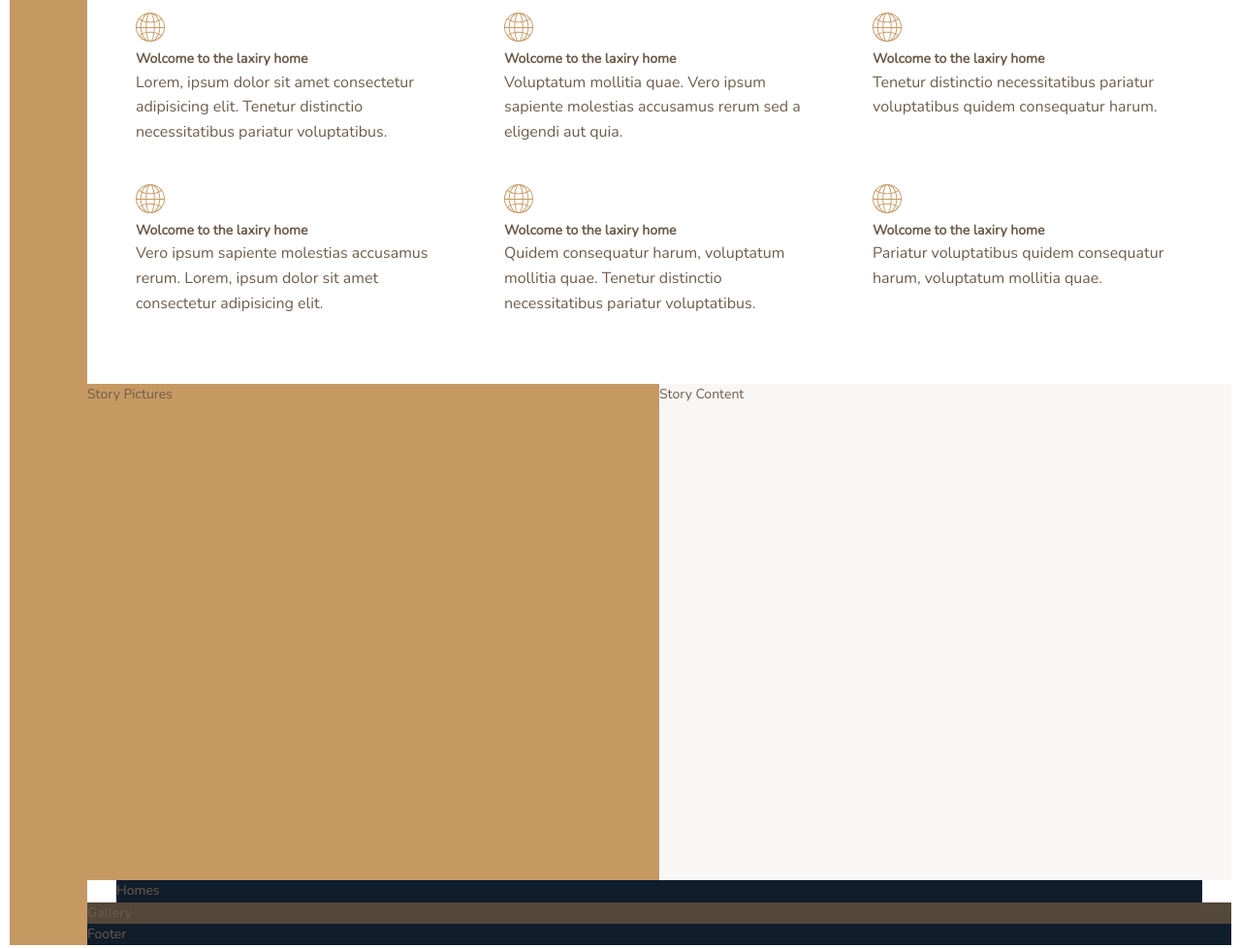
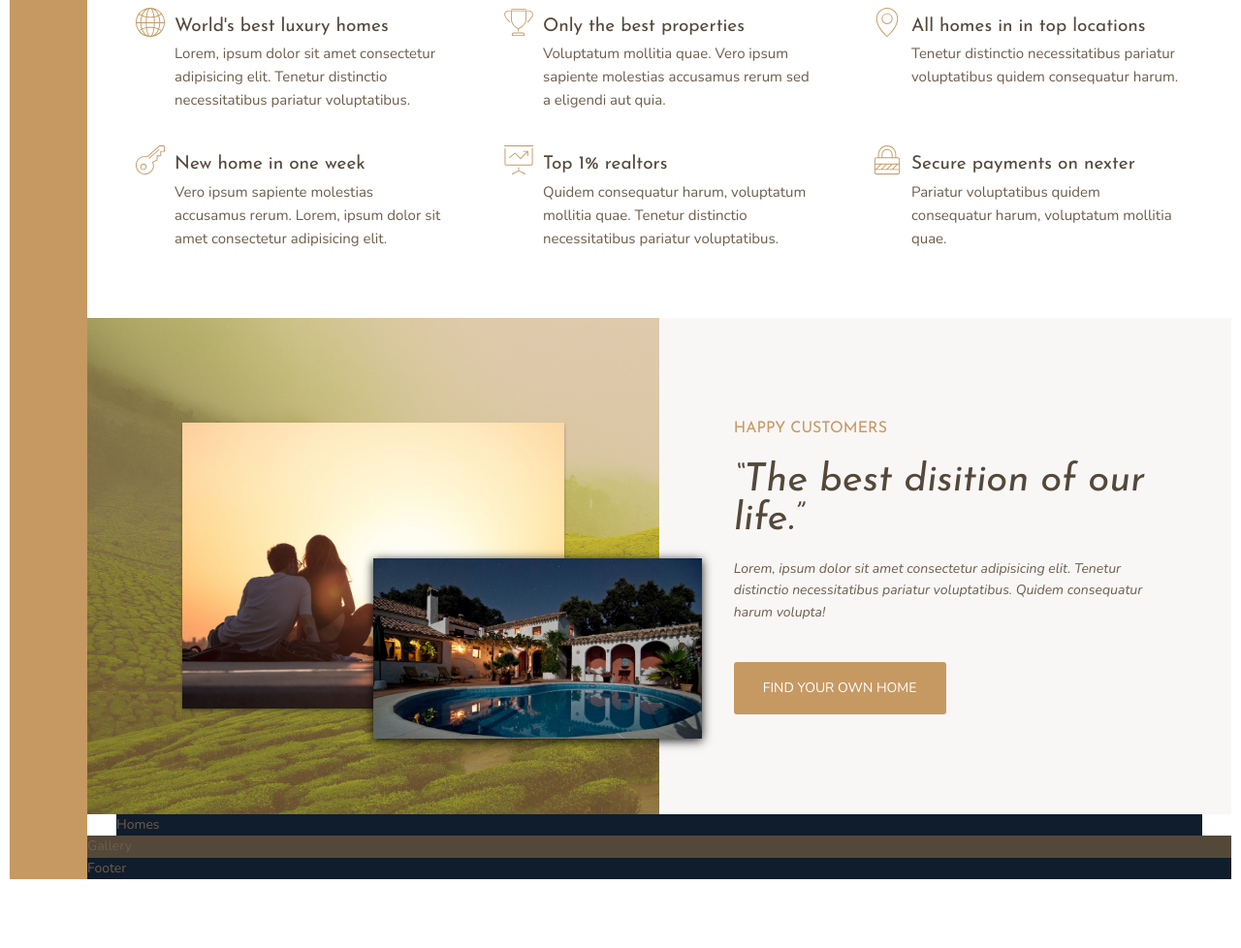
Before and after one commit to Solomon44/Nexter, a website: page index.html in a window 1280 px wide. Shown: the part 707-1685 px from the top of the page at 97% size. After the commit the page ends 1624 px from the top, so only its background shows below. Drawn offline with nearby package versions, Linux system fonts and the light colour scheme.

Commit message:
added story section

```diff
--- a/img/text.txt
+++ b/img/text.txt
@@ -1,4 +1,4 @@
---- Features
+
 
 
 
@@ -11,5 +11,3 @@
 
 
 --- Stories
-
-Lorem, ipsum dolor sit amet consectetur adipisicing elit. Tenetur distinctio necessitatibus pariatur voluptatibus. Quidem consequatur harum volupta!
--- a/index.html
+++ b/index.html
@@ -20,68 +20,87 @@
     <div class="realtors">Top 3 realtors</div>
     <section class="features">
       <div class="feature">
-        <svg class="feature-icon">
+        <svg class="feature__icon">
           <use xlink:href="img/sprite.svg#icon-global"></use>
         </svg>
-        <h4 class="heading-4">Wolcome to the laxiry home</h4>
-        <p class="feature-text">
+        <h4 class="heading-4 heading-4--dark">World's best luxury homes</h4>
+        <p class="feature__text">
           Lorem, ipsum dolor sit amet consectetur adipisicing elit. Tenetur
           distinctio necessitatibus pariatur voluptatibus.
         </p>
       </div>
+
       <div class="feature">
-        <svg class="feature-icon">
-          <use xlink:href="img/sprite.svg#icon-global"></use>
+        <svg class="feature__icon">
+          <use xlink:href="img/sprite.svg#icon-trophy"></use>
         </svg>
-        <h4 class="heading-4">Wolcome to the laxiry home</h4>
-        <p class="feature-text">
+        <h4 class="heading-4 heading-4--dark">Only the best properties</h4>
+        <p class="feature__text">
           Voluptatum mollitia quae. Vero ipsum sapiente molestias accusamus
           rerum sed a eligendi aut quia.
         </p>
       </div>
+
       <div class="feature">
-        <svg class="feature-icon">
-          <use xlink:href="img/sprite.svg#icon-global"></use>
+        <svg class="feature__icon">
+          <use xlink:href="img/sprite.svg#icon-map-pin"></use>
         </svg>
-        <h4 class="heading-4">Wolcome to the laxiry home</h4>
-        <p class="feature-text">
+        <h4 class="heading-4 heading-4--dark">All homes in in top locations</h4>
+        <p class="feature__text">
           Tenetur distinctio necessitatibus pariatur voluptatibus quidem
           consequatur harum.
         </p>
       </div>
+
       <div class="feature">
-        <svg class="feature-icon">
-          <use xlink:href="img/sprite.svg#icon-global"></use>
+        <svg class="feature__icon">
+          <use xlink:href="img/sprite.svg#icon-key"></use>
         </svg>
-        <h4 class="heading-4">Wolcome to the laxiry home</h4>
-        <p class="feature-text">
+        <h4 class="heading-4 heading-4--dark">New home in one week</h4>
+        <p class="feature__text">
           Vero ipsum sapiente molestias accusamus rerum. Lorem, ipsum dolor sit
           amet consectetur adipisicing elit.
         </p>
       </div>
+
       <div class="feature">
-        <svg class="feature-icon">
-          <use xlink:href="img/sprite.svg#icon-global"></use>
+        <svg class="feature__icon">
+          <use xlink:href="img/sprite.svg#icon-presentation"></use>
         </svg>
-        <h4 class="heading-4">Wolcome to the laxiry home</h4>
-        <p class="feature-text">
+        <h4 class="heading-4 heading-4--dark">Top 1% realtors</h4>
+        <p class="feature__text">
           Quidem consequatur harum, voluptatum mollitia quae. Tenetur distinctio
           necessitatibus pariatur voluptatibus.
         </p>
       </div>
+
       <div class="feature">
-        <svg class="feature-icon">
-          <use xlink:href="img/sprite.svg#icon-global"></use>
+        <svg class="feature__icon">
+          <use xlink:href="img/sprite.svg#icon-lock"></use>
         </svg>
-        <h4 class="heading-4">Wolcome to the laxiry home</h4>
-        <p class="feature-text">
+        <h4 class="heading-4 heading-4--dark">Secure payments on nexter</h4>
+        <p class="feature__text">
           Pariatur voluptatibus quidem consequatur harum, voluptatum mollitia
           quae.
         </p>
       </div>
     </section>
-    <div class="story__pictures">Story Pictures</div>
-    <div class="story__content">Story Content</div>
+    <div class="story__pictures">
+      <img src="./img/story-1.jpeg" alt="" class="story__img--1" />
+      <img src="./img/story-2.jpeg" alt="" class="story__img--2" />
+    </div>
+    <div class="story__content">
+      <h3 class="heading-3 mb-sm">Happy Customers</h3>
+      <h2 class="heading-2 heading-2--dark mb-sm">
+        &ldquo;The best disition of our life.&rdquo;
+      </h2>
+      <p class="story__text">
+        Lorem, ipsum dolor sit amet consectetur adipisicing elit. Tenetur
+        distinctio necessitatibus pariatur voluptatibus. Quidem consequatur
+        harum volupta!
+      </p>
+      <batton class="btn">Find your own home</batton>
+    </div>
     <section class="homes">Homes</section>
     <section class="gallery">Gallery</section>
     <footer class="footer">Footer</footer>
--- a/sass/_features.scss
+++ b/sass/_features.scss
@@ -2,20 +2,28 @@
   grid-column: center-start/center-end;
   margin: 6rem 0;
   display: grid;
-  grid-template-columns: repeat(3, 1fr);
+  // grid-template-columns: repeat(3, 1fr);
+  grid-template-columns: repeat(auto-fit, minmax(30rem, 1fr));
   grid-gap: 2rem;
+  align-items: start;
 
   .feature {
     padding: 1rem 2rem;
+    display: grid;
+    grid-template-columns: min-content 1fr;
 
-    &-icon {
+    grid-column-gap: 1rem;
+
+    &__icon {
+      grid-row: 1 / span 2;
       width: 3rem;
       height: 3rem;
       fill: $color-primary;
+      transform: translateY(-0.5rem);
     }
 
-    &-text {
-      font-size: 1.6rem;
+    &__text {
+      font-size: 1.5rem;
     }
   }
 }
--- a/sass/_story.scss
+++ b/sass/_story.scss
@@ -2,9 +2,52 @@
   &__pictures {
     background-color: $color-primary;
     grid-column: full-start/col-start 5;
+
+    background-image: linear-gradient(
+        rgba($color-primary, 0.5),
+        rgba($color-primary-dark, 0.5)
+      ),
+      url(../img/back.jpg);
+    background-size: cover;
+
+    display: grid;
+    grid-template-rows: repeat(6, 1fr);
+    grid-template-columns: repeat(6, 1fr);
+    align-items: center;
   }
+
+  &__img--1 {
+    width: 100%;
+    grid-row: 2/6;
+    grid-column: 2/6;
+    box-shadow: 0 2px 3px rgba(0, 0, 0, 0.3);
+  }
+  &__img--2 {
+    width: 115%;
+    grid-row: 4/6;
+    grid-column: 4/7;
+    z-index: 10;
+    box-shadow: 0 2px 10px rgba(0, 0, 0, 0.9);
+  }
+
   &__content {
     background-color: $color-grey-light-1;
     grid-column: col-start 5 / full-end;
+    padding: 4rem 6vw;
+
+    // display: flex;
+    // flex-direction: column;
+    // justify-content: center;
+    // align-items: start;
+
+    display: grid;
+    align-content: center;
+    justify-items: start;
+  }
+
+  &__text {
+    font-size: 1.4rem;
+    font-style: italic;
+    margin-bottom: 4rem;
   }
 }
--- a/sass/_typography.scss
+++ b/sass/_typography.scss
@@ -1,10 +1,66 @@
-.headinh-1 {
-}
-.headinh-2 {
-}
-.headinh-3 {
-}
-.headinh-4 {
+%heading {
   font-family: $font-display;
   font-weight: 400;
 }
+
+.heading-1 {
+  @extend %heading;
+}
+.heading-2 {
+  @extend %heading;
+  font-size: 4rem;
+  font-style: italic;
+  line-height: 1;
+
+  &--light {
+    color: $color-grey-light-1;
+  }
+  &--dark {
+    color: $color-grey-dark-1;
+  }
+}
+.heading-3 {
+  @extend %heading;
+  font-size: 1.6rem;
+  color: $color-primary;
+  text-transform: uppercase;
+}
+.heading-4 {
+  @extend %heading;
+
+  font-size: 1.9rem;
+
+  &--light {
+    color: $color-grey-light-1;
+  }
+  &--dark {
+    color: $color-grey-dark-1;
+  }
+}
+
+.btn {
+  background-color: $color-primary;
+  color: white;
+  border: none;
+  border-radius: 3px;
+  padding: 1.6rem 3rem;
+  cursor: pointer;
+  transition: all 0.2s;
+  text-transform: uppercase;
+
+  &:hover {
+    background-color: $color-primary-dark;
+  }
+}
+.mb-sm {
+  margin-bottom: 2rem;
+}
+.mb-md {
+  margin-bottom: 3rem;
+}
+.mb-lg {
+  margin-bottom: 4rem;
+}
+.mb-hg {
+  margin-bottom: 8rem;
+}
```
Also changed, not shown: css/style.css.
